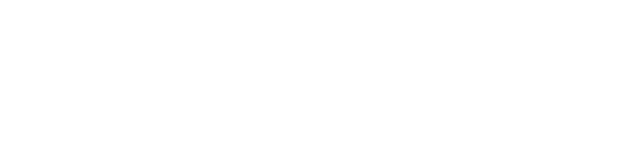
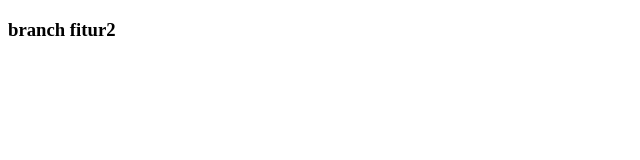
Before and after one commit to VitoChandraGunawan/UI-UX_Praktikum1, a plain HTML site: page index.html in a window 1280 px wide. Shown: the whole page, without its empty margins (0-640 px from the left). Drawn offline with Linux system fonts and the light colour scheme.

Commit message:
h3 branch fitur2

```diff
--- a/index.html
+++ b/index.html
@@ -7,6 +7,6 @@
     <title>Document</title>
 </head>
 <body>
-
+    <h3> branch fitur2 </h3>
 </body>
 </html>
```
